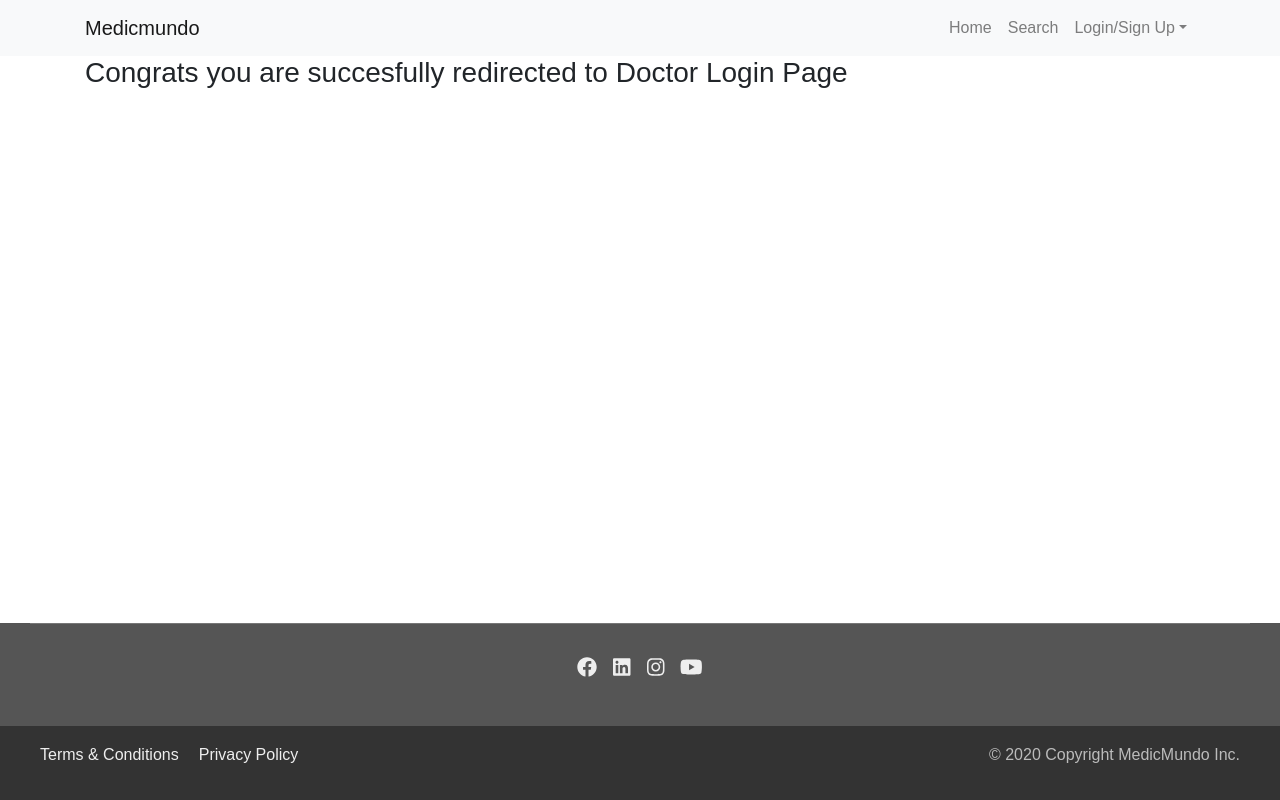
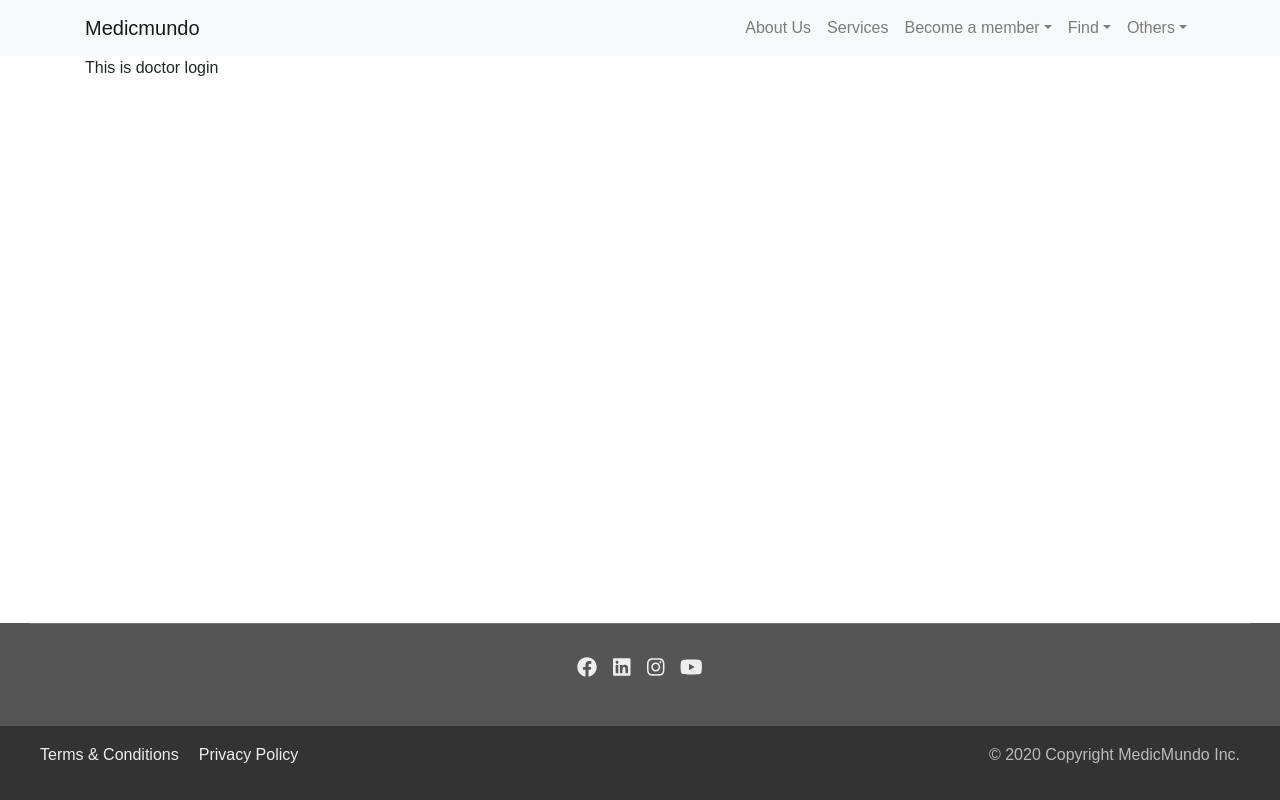
Before and after one commit to DoctorFinder/DocFinder, a React (Create React App) app in the folder DocFinder/ClientApp/: page /Login/Doctor in a window 1280 px wide. Built offline with nearby package versions, Linux system fonts and the light colour scheme.

Commit message:
Added Navigation menu changes

```diff
--- a/DocFinder/ClientApp/src/components/DoctorLogin.js
+++ b/DocFinder/ClientApp/src/components/DoctorLogin.js
@@ -1,5 +1,5 @@
 import React from 'react'
-
+//import Modal from 'bootstrap/Modal';
 
 
 export function DoctorLogin() {
@@ -7,8 +7,12 @@ export function DoctorLogin() {
 
     return (
 
-        <div>
-            <h3>Congrats you are succesfully redirected to Doctor Login Page</h3>
-        </div>
+        <div>This is doctor login</div>
+//        <Modal>
+  //      <Modal.Header> </Modal.Header>
+    //    <Modal.body> </Modal.body>
+     //   </Modal>
+
+
     )
 }
--- a/DocFinder/ClientApp/src/components/NavigationMenu.js
+++ b/DocFinder/ClientApp/src/components/NavigationMenu.js
@@ -13,16 +13,27 @@ export function Navigation() {
             <Navbar.Collapse id="basic-navbar-nav" className="justify-content-end">
                 <Nav className="justify-content-end" as="ul">
                     <Nav.Item as="li">
-                            <Nav.Link as={Link} to="/">Home</Nav.Link>
-                    </Nav.Item>
-                    <Nav.Item as="li">
-                            <Nav.Link as={Link} to="/Search">Search</Nav.Link>
-                    </Nav.Item>
-                    <NavDropdown title="Login/Sign Up" id="basic-nav-dropdown">
-                            <NavDropdown.Item as={Link} to="/Login/Patient">Patient</NavDropdown.Item>
-                        <NavDropdown.Divider />
-                            <NavDropdown.Item as={Link} to="/Login/Doctor">Doctor</NavDropdown.Item>
-                    </NavDropdown>
+                            <Nav.Link as={Link} to="/">About Us</Nav.Link>
+                        </Nav.Item>
+                        <Nav.Item as="li">
+                            <Nav.Link as={Link} to="/">Services</Nav.Link>
+                        </Nav.Item>
+                    <NavDropdown title="Become a member" id="basic-nav-dropdown">
+                            <NavDropdown.Item as={Link} to="/Login/Patient">How to list yourself</NavDropdown.Item>
+                            <NavDropdown.Item as={Link} to="/Login/Doctor">Hospitals</NavDropdown.Item>
+                            <NavDropdown.Item as={Link} to="/Login/Patient">Physician Health Care Profession</NavDropdown.Item>
+                        </NavDropdown>
+                        <NavDropdown title="Find" id="basic-nav-dropdown">
+                            <NavDropdown.Item as={Link} to="/Login/Patient">Hospital</NavDropdown.Item>
+                            <NavDropdown.Item as={Link} to="/Login/Doctor">Health Care Professional</NavDropdown.Item>
+                            <NavDropdown.Item as={Link} to="/Login/Patient">Clinical Trials</NavDropdown.Item>
+                        </NavDropdown>
+                        <NavDropdown title="Others" id="basic-nav-dropdown">
+                            <NavDropdown.Item as={Link} to="/Login/Patient">Help</NavDropdown.Item>
+                            <NavDropdown.Item as={Link} to="/Login/Doctor">Email</NavDropdown.Item>
+                            <NavDropdown.Item as={Link} to="/Login/Patient">Legal</NavDropdown.Item>
+                            <NavDropdown.Item as={Link} to="/Login/Patient">Home</NavDropdown.Item>
+                        </NavDropdown>
                 </Nav>
                 </Navbar.Collapse>
                 </Container>
```
